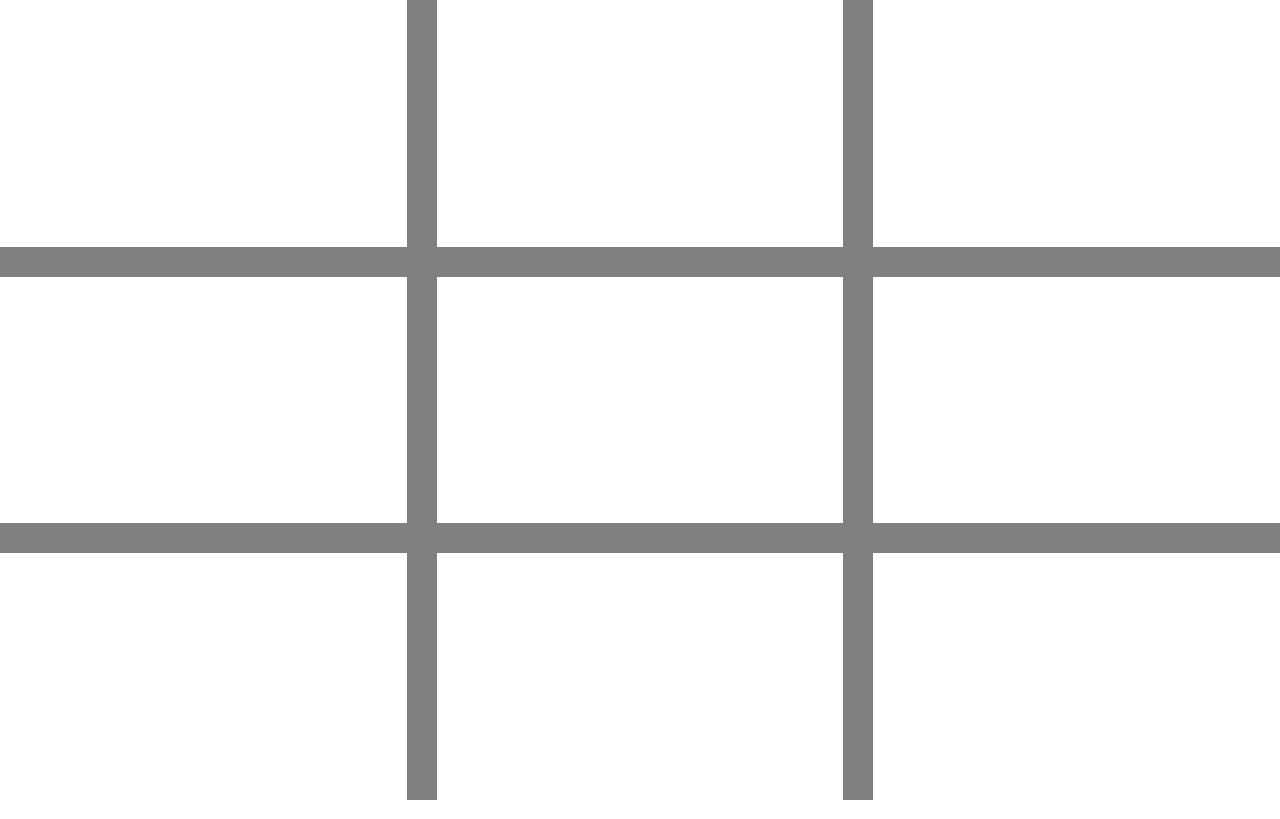
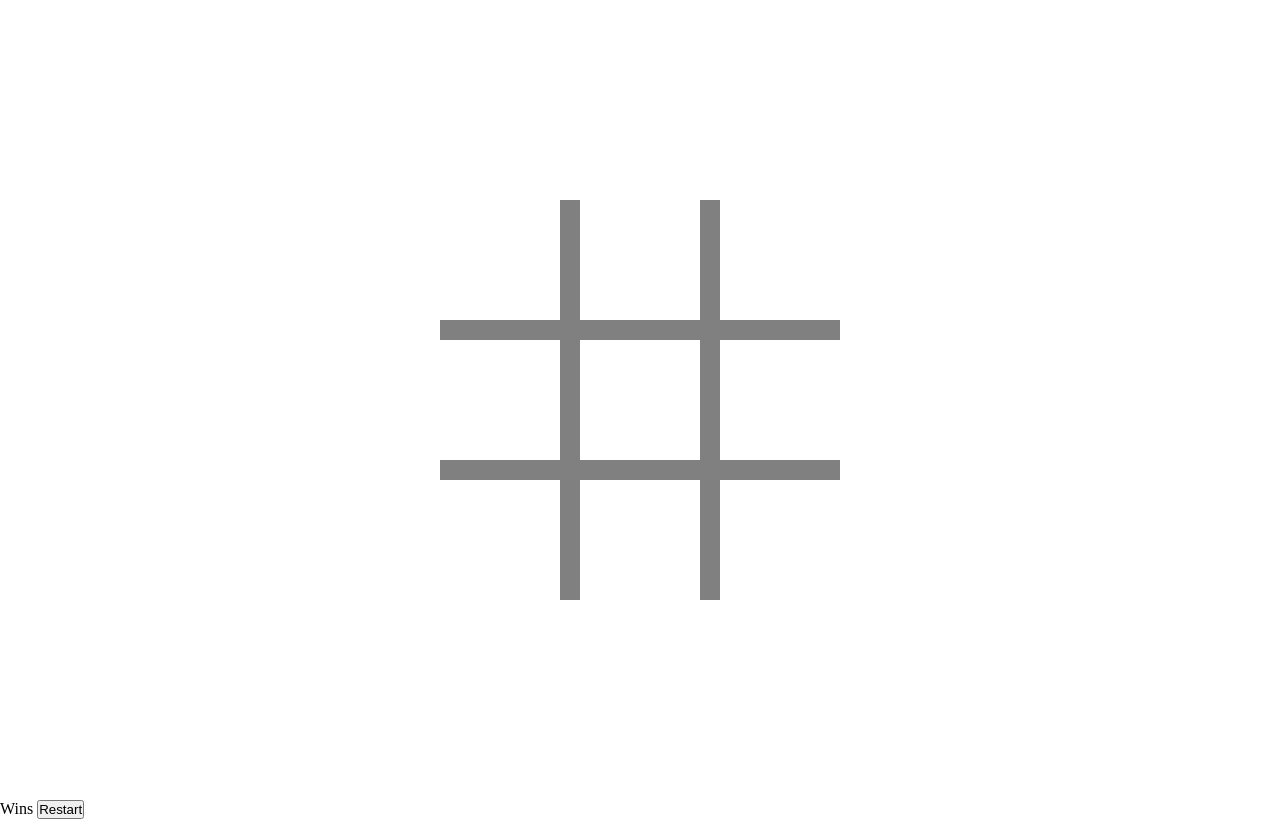
Before and after one commit to JasonDorr/Tic-Tac-Toe, a website: page index.html in a window 1280 px wide. Drawn offline with Linux system fonts and the light colour scheme.

Commit message:
added <main>, winner message, and restart button.

```diff
--- a/index.html
+++ b/index.html
@@ -8,6 +8,7 @@
     <title>Tic Tac Toe</title>
   </head>
   <body>
+    <main>
       <div class="game-board" id="game-board">
         <div class="board-cell" data-index="0"></div>
         <div class="board-cell" data-index="1"></div>
@@ -19,6 +20,11 @@
         <div class="board-cell" data-index="7"></div>
         <div class="board-cell" data-index="8"></div>
       </div>
+    </main>
+    <div class="gameOver">
+      <span class="gameOverMessage">Wins</span>
+      <button class="restart">Restart</button>
+    </div>
 
     <script src="app.js"></script>
   </body>
--- a/style.css
+++ b/style.css
@@ -4,12 +4,21 @@
   box-sizing: border-box;
 }
 
+main {
+  height: 100vh;
+  width: 100%;
+  display: flex;
+  justify-content: center;
+  align-items: center;
+}
+
 .game-board {
-  height: 100vh;
+  width: 400px;
+  height: 400px;
   display: grid;
   grid-template-columns: 1fr 1fr 1fr;
   grid-template-rows: 1fr 1fr 1fr;
-  gap: 30px;
+  gap: 20px;
   background-color: gray;
 }
 
```
Lines whose indentation alone changed are shown as unchanged.
